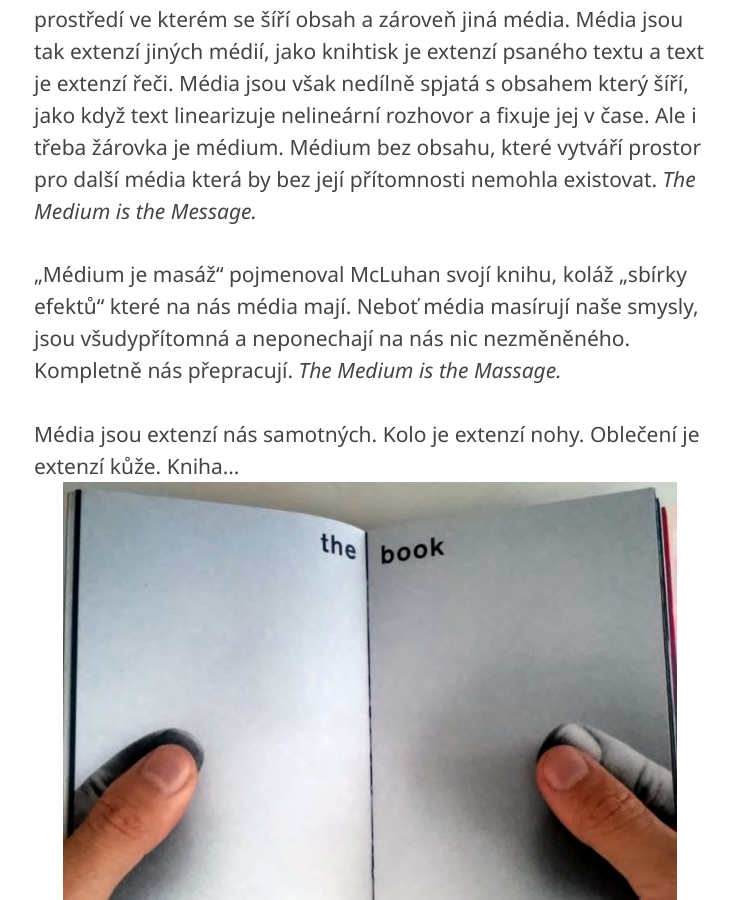
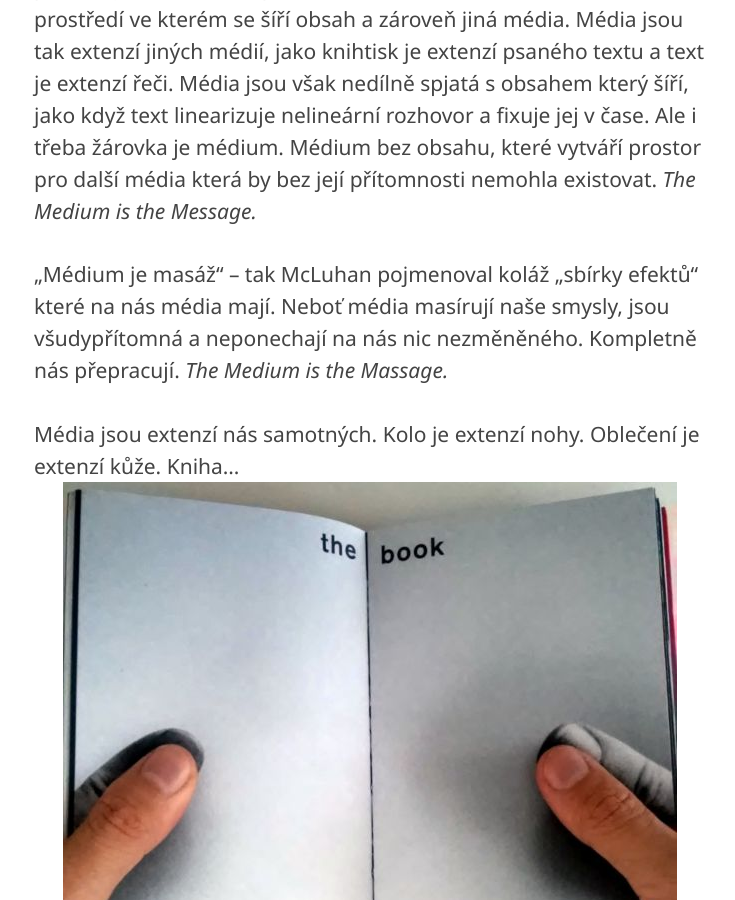
Before and after one commit to jnv/bitoff.cz, a Jekyll site: the page built from _posts/2015-09-18-zsnm3456.md, in a window 1280 px wide and 900 px high, scrolled down 8356 px. Shown: the whole window, without its empty margins (270-1005 px from the left). Built offline with Jekyll 4.4.1, drawn with Linux system fonts in a browser that asks for light colours; some web fonts are replaced.

Commit message:
The Commit is the Message

```diff
--- a/_posts/2015-09-18-zsnm3456.md
+++ b/_posts/2015-09-18-zsnm3456.md
@@ -132,7 +132,7 @@ Chytré hlavy z Wisecrack také zpracovaly [8-bitovou interpretaci Heideggerovy
 
 „Médium je poselství!“ prohlásil Marshall McLuhan a zmizel v obláčku mediální teorie. McLuhanovo chápání „média“ však přesahuje naší běžnou představu masmédií. Médium utváří prostředí ve kterém se šíří obsah a zároveň jiná média. Média jsou tak extenzí jiných médií, jako knihtisk je extenzí psaného textu a text je extenzí řeči. Média jsou však nedílně spjatá s obsahem který šíří, jako když text linearizuje nelineární rozhovor a fixuje jej v čase. Ale i třeba žárovka je médium. Médium bez obsahu, které vytváří prostor pro další média která by bez její přítomnosti nemohla existovat. _The Medium is the Message._{:lang="en"}
 
-„Médium je masáž“ pojmenoval McLuhan svojí knihu, koláž „sbírky efektů“ které na nás média mají. Neboť média masírují naše smysly, jsou všudypřítomná a neponechají na nás nic nezměněného. Kompletně nás přepracují. _The Medium is the Massage._{:lang="en"}
+„Médium je masáž“ – tak McLuhan pojmenoval koláž „sbírky efektů“ které na nás média mají. Neboť média masírují naše smysly, jsou všudypřítomná a neponechají na nás nic nezměněného. Kompletně nás přepracují. _The Medium is the Massage._{:lang="en"}
 
 Média jsou extenzí nás samotných. Kolo je extenzí nohy. Oblečení je extenzí kůže. Kniha… <span class="figure">![]({{page.assets}}/the_book.jpg)</span>
 …je extenzí oka. Elektrický obvod je extenzí centrálního nervového systému.[^mm1] Média mají potenciál rozšířit náš „pohled,“ naše zorné pole a přesto nás připoutávají na místo. Elektronická média vytvořila „masu“ individuí, která si však drží svůj fixní pohled na realitu namísto zkoumání jiné perspektivy.[^mm2] Jiných světů. _The Medium is the Mass Age._{:lang="en"}
```
